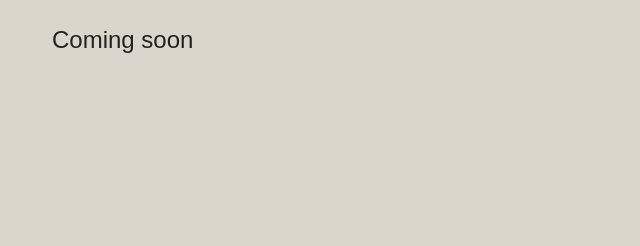
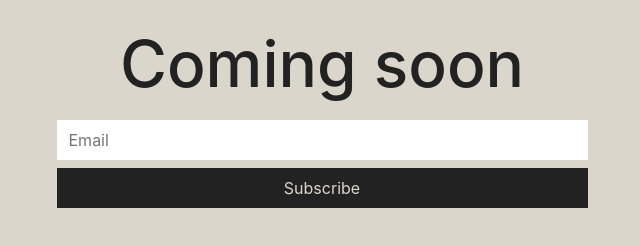
Before and after one commit to sarabaudelle/devaneio, a plain HTML site: page index.html in a window 1280 px wide. Shown: the whole page, without its empty margins (318-958 px from the left). Drawn offline with nearby package versions, Linux system fonts and the light colour scheme; a web font is replaced by a local one.

Commit message:
Add files via upload

```diff
--- a/index.html
+++ b/index.html
@@ -15,12 +15,18 @@
 </head>
 
 <body>
-    <div class="container pt-4 pb-4">
+    <div class="container p-4">
         <div class="row">
             <div class="col-lg-3">
             </div>
-            <div class="col-lg-3">
-                <h2>Coming soon</h2>
+            <div class="col-lg-6">
+                <h1 class="text-center">Coming soon</h1>
+            <p>
+                <form action="https://submit-form.com/onWAf35q4">
+                <input type="email" id="email" name="email" placeholder="Email" required="" />
+                <button type="submit">Subscribe</button>
+              </form>
+              </p>
             </div>
             <div class="col-lg-3">
             </div>
--- a/main.css
+++ b/main.css
@@ -1,6 +1,7 @@
 * {
     box-sizing: border-box;
 }
+
 
 body,
 html {
@@ -10,8 +11,7 @@ html {
     margin: 0;
     background-color: #DAD6CB;
     color: #222;
-    font-family: neue-haas-grotesk-display, sans-serif;
-    font-weight: 500;
+    font-family: Inter;
     font-style: normal;
 }
 
@@ -25,9 +25,20 @@ h2, h3, h4, h5, p {
     line-height: 32px;
 }
 
-@media only screen and (max-width: 800px) {
-    h1 {
-      font-size: 48px;
-      line-height: 64px;
-    }
-  }
+form {
+    display: flex;
+    flex-direction: column;
+    gap: 8px;
+}
+
+input {
+    padding: 8px 12px;
+    border: 0;
+}
+
+button {
+    background-color: #222;
+    padding: 8px 12px;
+    border: 0;
+    color: #DAD6CB;
+}
```
